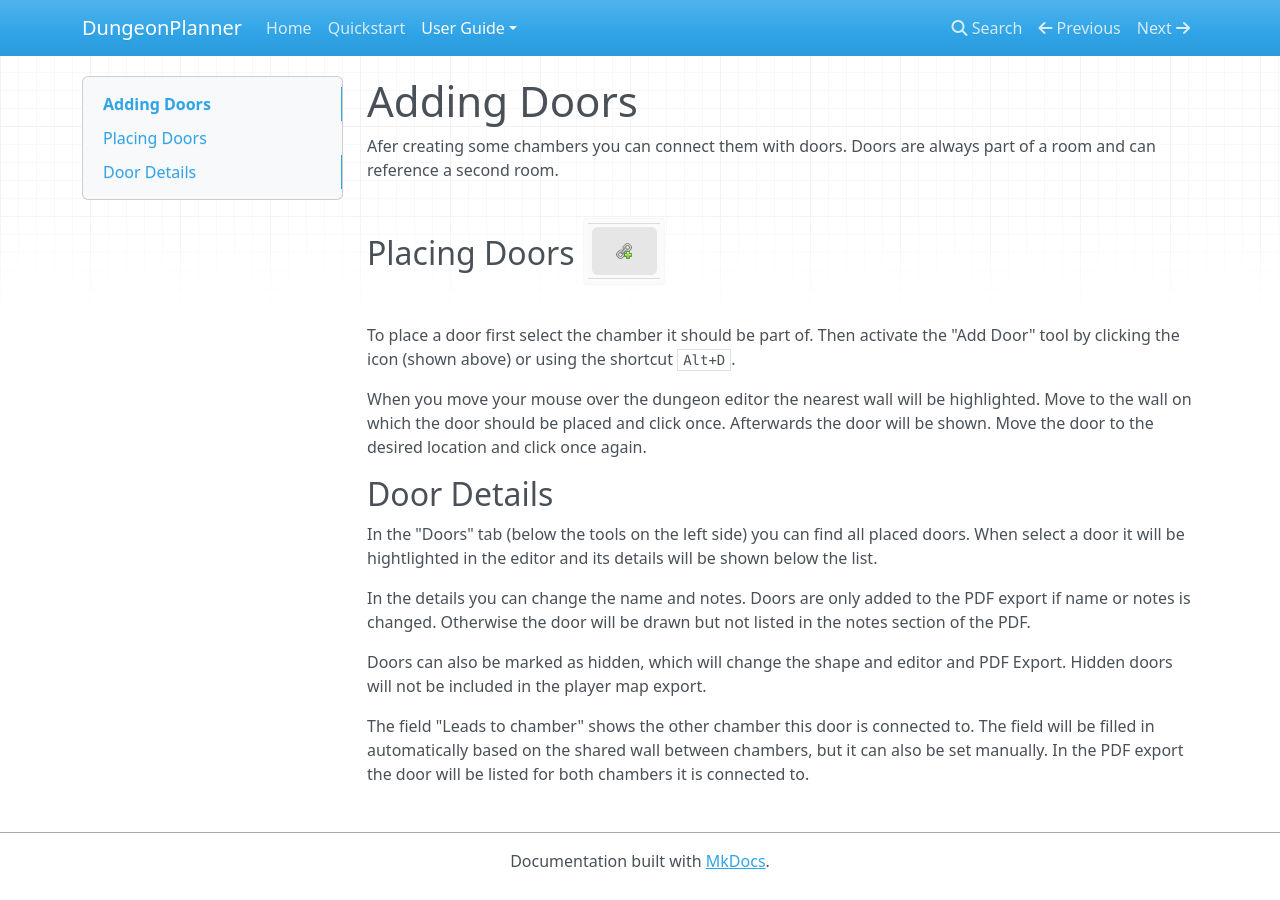
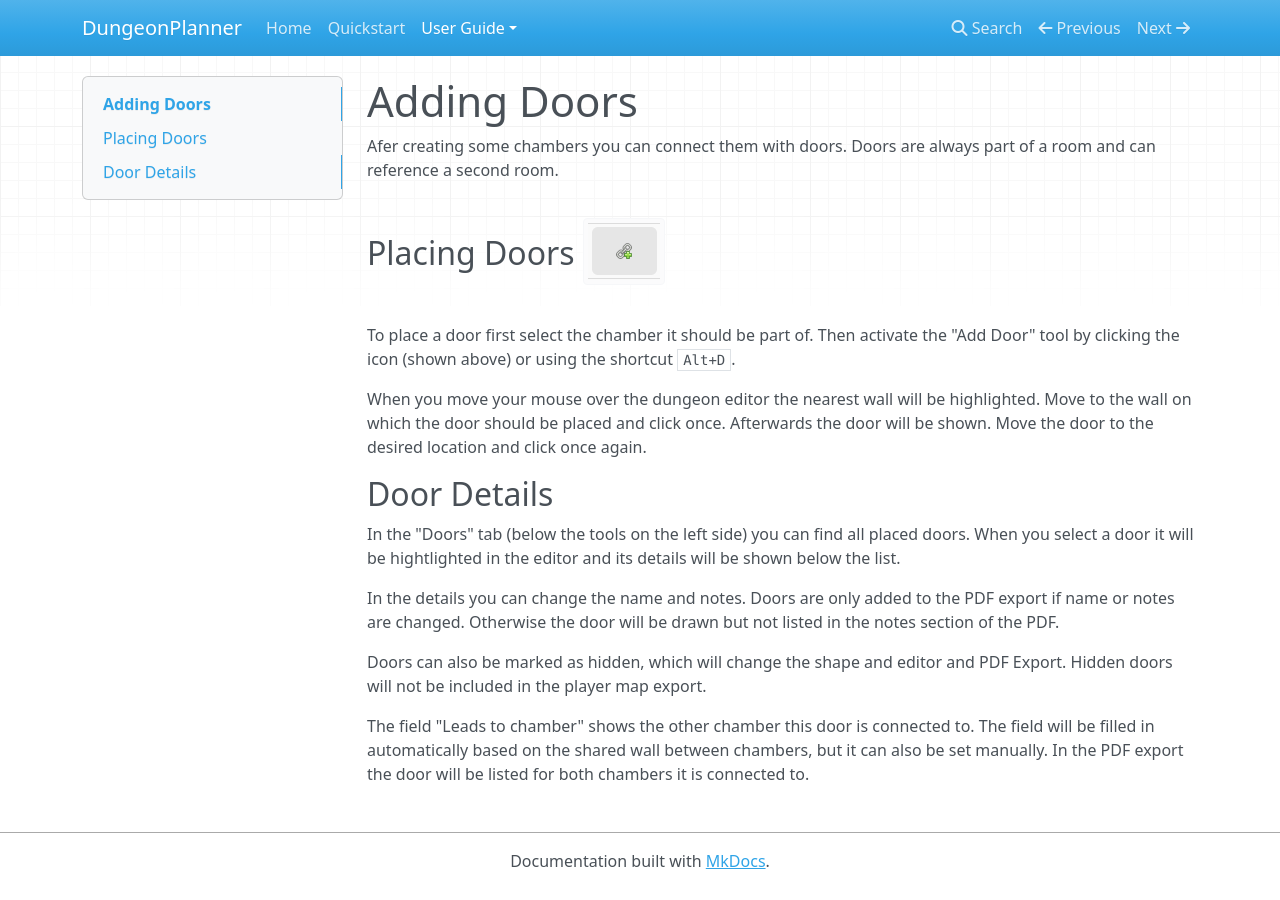
Before and after one commit to H4kor/dungeon-planner, an MkDocs documentation site: the page built from docs/docs/user-guide/add_doors.md, in a window 1280 px wide. Built offline with MkDocs 1.6.1, drawn with Linux system fonts in a browser that asks for light colours; nearby versions of some CDN libraries.

Commit message:
typo fix in doors

```diff
--- a/docs/docs/user-guide/add_doors.md
+++ b/docs/docs/user-guide/add_doors.md
@@ -18,10 +18,10 @@ Move the door to the desired location and click once again.
 ## Door Details
 
 In the "Doors" tab (below the tools on the left side) you can find all placed doors.
-When select a door it will be hightlighted in the editor and its details will be shown below the list.
+When you select a door it will be hightlighted in the editor and its details will be shown below the list.
 
 In the details you can change the name and notes.
-Doors are only added to the PDF export if name or notes is changed.
+Doors are only added to the PDF export if name or notes are changed.
 Otherwise the door will be drawn but not listed in the notes section of the PDF.
 
 Doors can also be marked as hidden, which will change the shape and editor and PDF Export.
```
